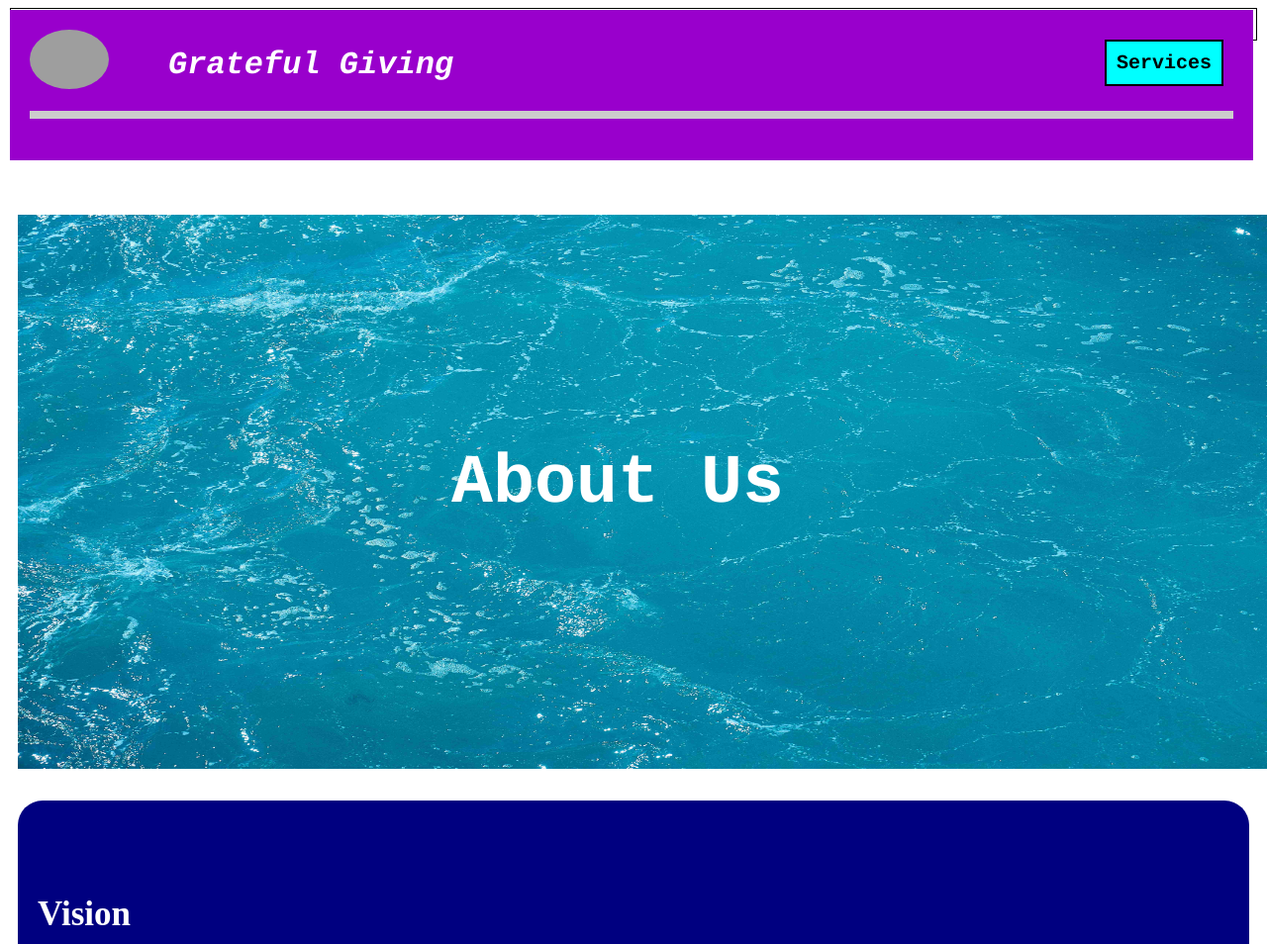
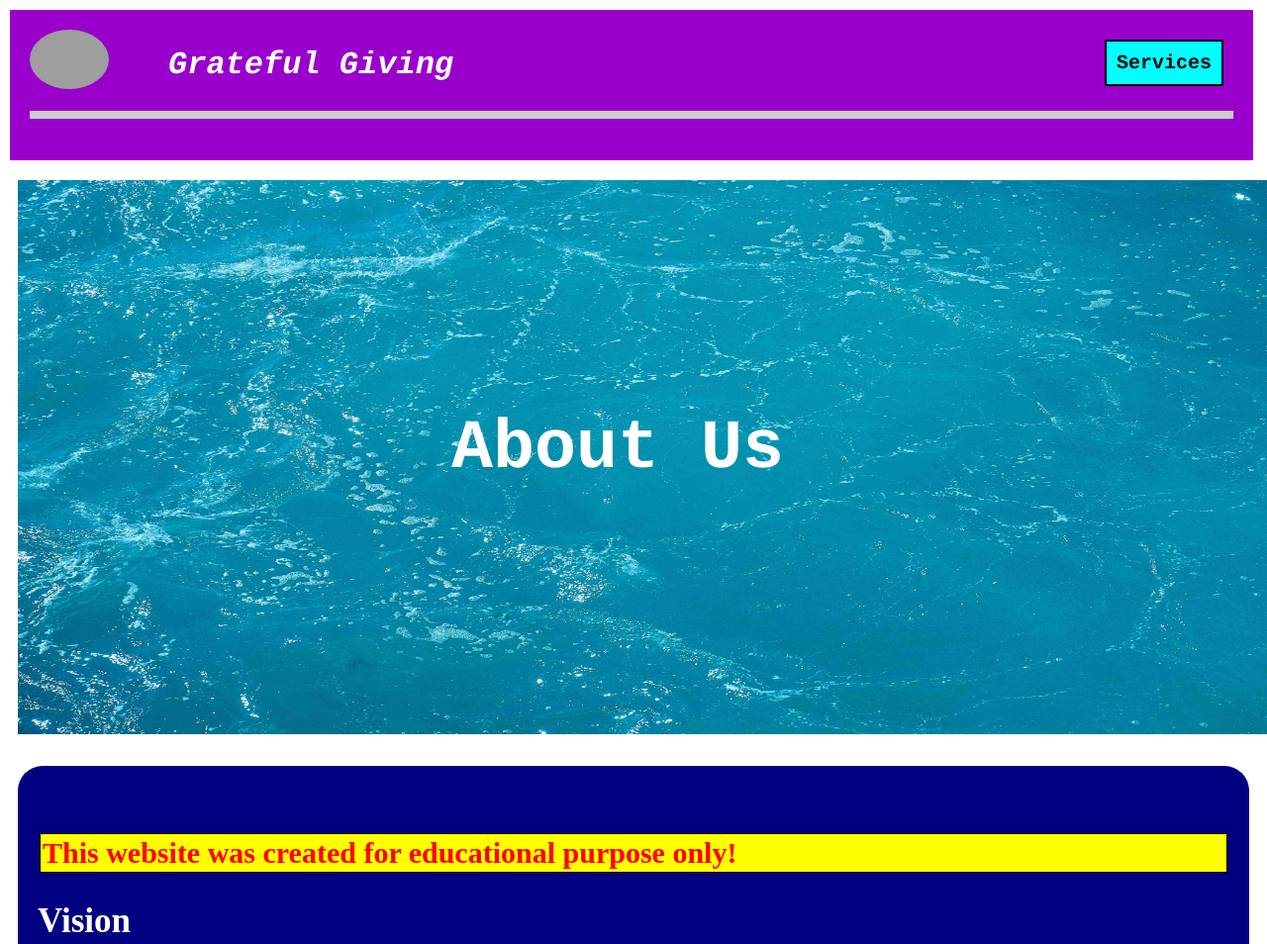
Before and after one commit to sharathadvaitha/LT_MAY2021_Sharathj, a plain HTML site: page index.html in a window 1280 px wide. Shown: the top 954 px of the page at 99% size. Drawn offline with Linux system fonts and the light colour scheme; grey boxes are pictures that could not be loaded.

Commit message:
Update index.html

```diff
--- a/index.html
+++ b/index.html
@@ -11,9 +11,6 @@
  </head>
  <body>
    <header>
-     <div>
-         <h2 style="color:red,background-color:yellow;padding:2px;margin:2px;border:1px solid black;">This website was created for educational purpose only!</h2>
-     </div>
      <div class='serv'>
        <img class='visionimg' src='https://encrypted-tbn0.gstatic.com/images?q=tbn:ANd9GcSb9XbCASvfPL0F-QRNqenx13ufiMBJPvT6IA&usqp=CAU' alt='logo image' />
        <h1 class='gf'>Grateful Giving</h1>
@@ -34,6 +31,9 @@
        <div class='head'>
 
          <br/><br/>
+         <div>
+         <h2 style='color:red;background-color:yellow;padding:2px;margin:2px;border:1px solid black;'>This website was created for educational purpose only!</h2>
+         </div>
          <div>
            <h2 style='color:white;font-size:35px;'>Vision</h2>
            <img class='visionimg1' width='100' src='https://encrypted-tbn0.gstatic.com/images?q=tbn:ANd9GcSb9XbCASvfPL0F-QRNqenx13ufiMBJPvT6IA&usqp=CAU' alt='vision image' />
```
